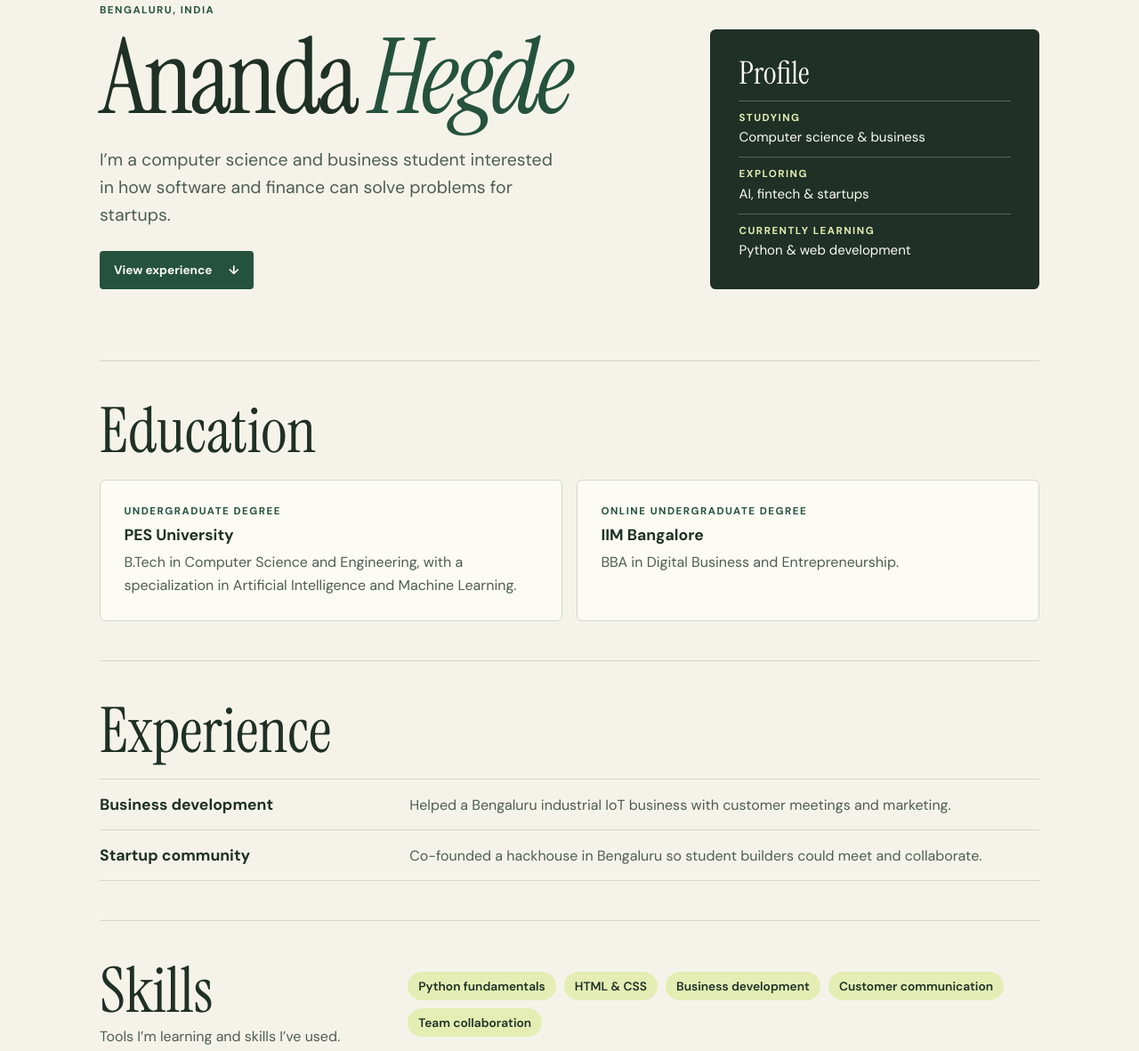
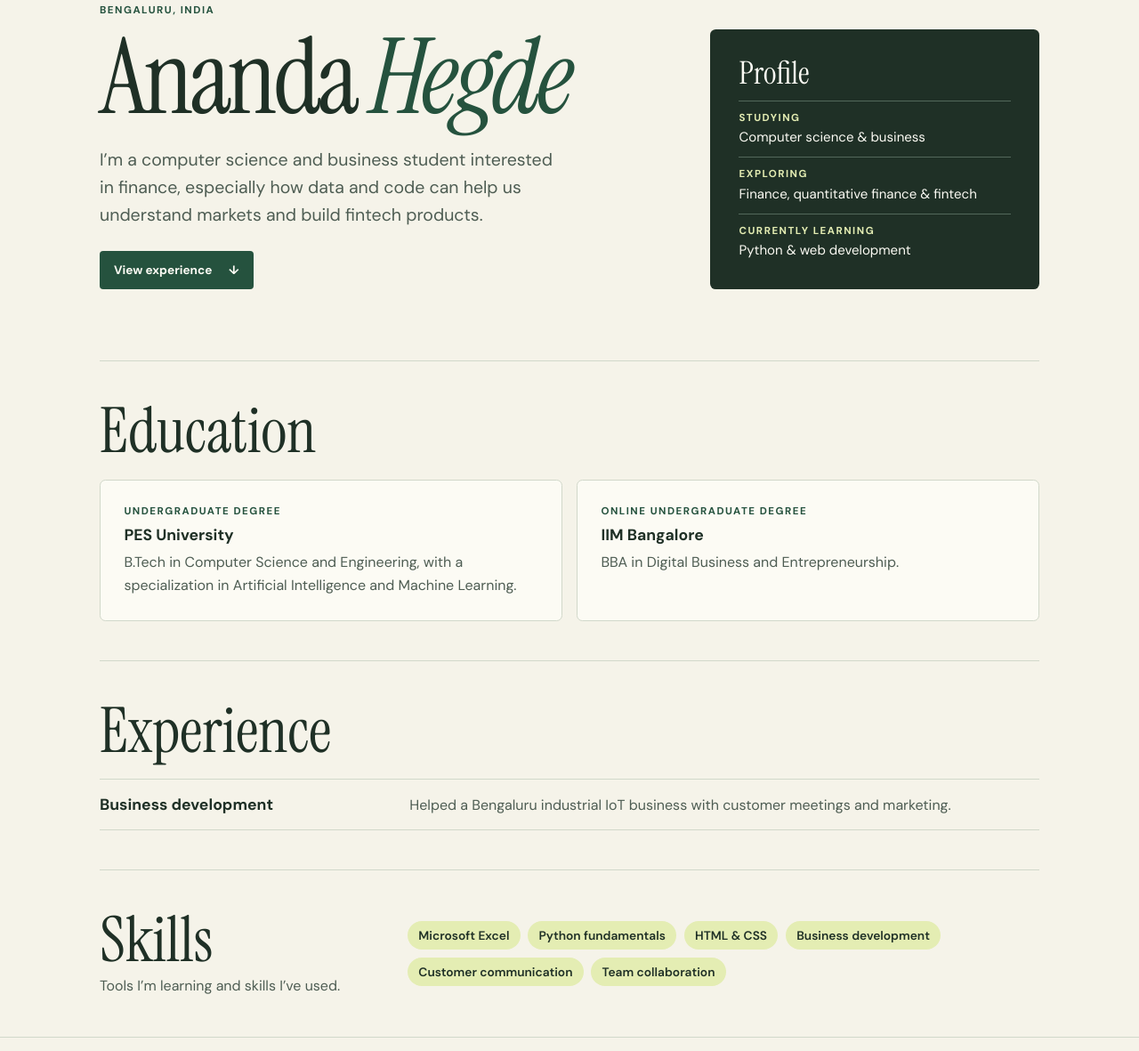
Before and after one commit to ananda69420/iimb_personalside_wd, a plain HTML site: page index.html in a window 1280 px wide. Shown: the part 181-1362 px from the top of the page at 89% size. Drawn offline with Linux system fonts and the light colour scheme.

Commit message:
Update finance interests and add Excel

```diff
--- a/index.html
+++ b/index.html
@@ -3,7 +3,7 @@
 <head>
   <meta charset="utf-8">
   <meta name="viewport" content="width=device-width, initial-scale=1">
-  <meta name="description" content="Resume of Ananda Hegde, a Bengaluru student interested in Python, finance, and startups.">
+  <meta name="description" content="Resume of Ananda Hegde, a Bengaluru student interested in finance, quantitative finance, and fintech.">
   <title>Ananda Hegde | Resume</title>
   <link rel="preconnect" href="https://fonts.googleapis.com">
   <link rel="preconnect" href="https://fonts.gstatic.com" crossorigin>
@@ -30,7 +30,7 @@
       <div class="hero-copy">
         <p class="eyebrow">Bengaluru, India</p>
         <h1 id="name">Ananda <em>Hegde</em></h1>
-        <p class="intro">I’m a computer science and business student interested in how software and finance can solve problems for startups.</p>
+        <p class="intro">I’m a computer science and business student interested in finance, especially how data and code can help us understand markets and build fintech products.</p>
         <a class="button" href="#experience">View experience <span aria-hidden="true">↓</span></a>
       </div>
 
@@ -43,7 +43,7 @@
           </div>
           <div>
             <dt>Exploring</dt>
-            <dd>AI, fintech &amp; startups</dd>
+            <dd>Finance, quantitative finance &amp; fintech</dd>
           </div>
           <div>
             <dt>Currently learning</dt>
@@ -76,10 +76,6 @@
           <h3>Business development</h3>
           <p>Helped a Bengaluru industrial IoT business with customer meetings and marketing.</p>
         </article>
-        <article class="experience-row">
-          <h3>Startup community</h3>
-          <p>Co-founded a hackhouse in Bengaluru so student builders could meet and collaborate.</p>
-        </article>
       </div>
     </section>
 
@@ -89,6 +85,7 @@
         <p class="section-description">Tools I’m learning and skills I’ve used.</p>
       </div>
       <ul class="skill-list">
+        <li>Microsoft Excel</li>
         <li>Python fundamentals</li>
         <li>HTML &amp; CSS</li>
         <li>Business development</li>
```
